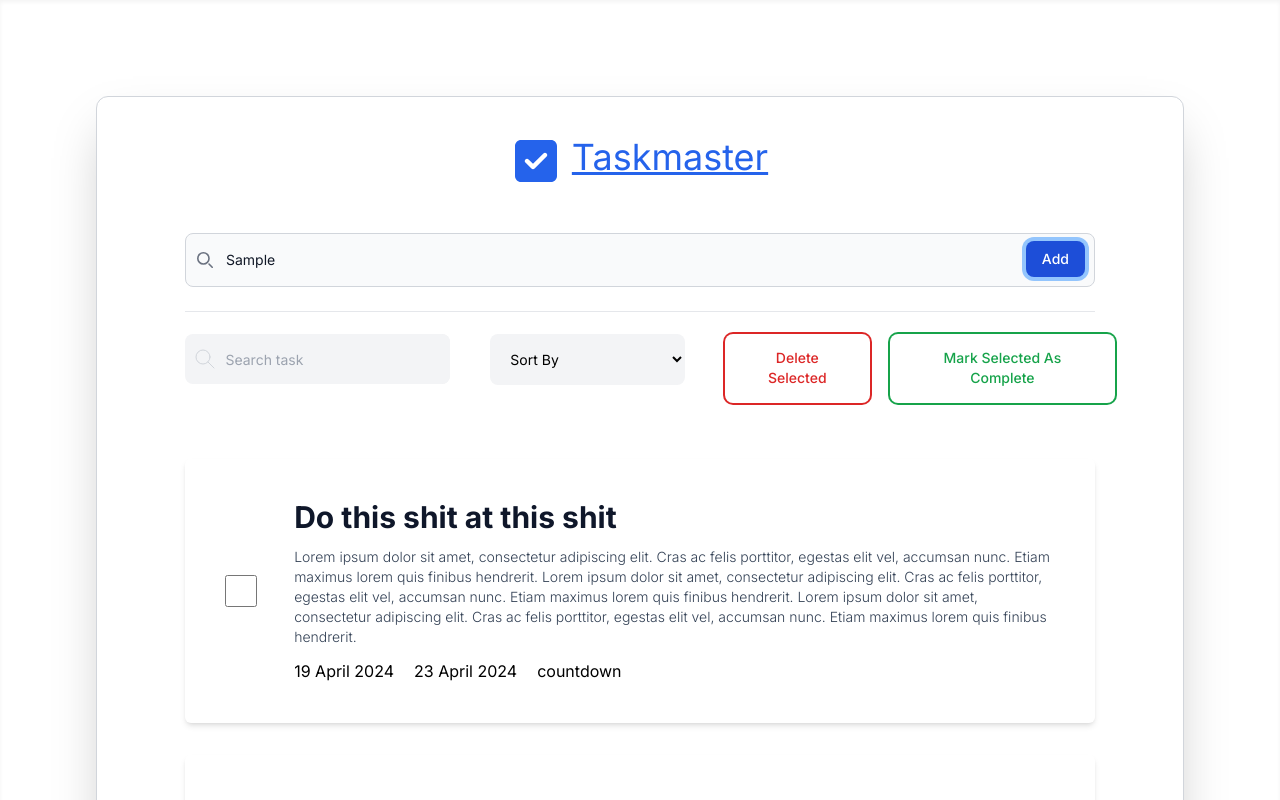
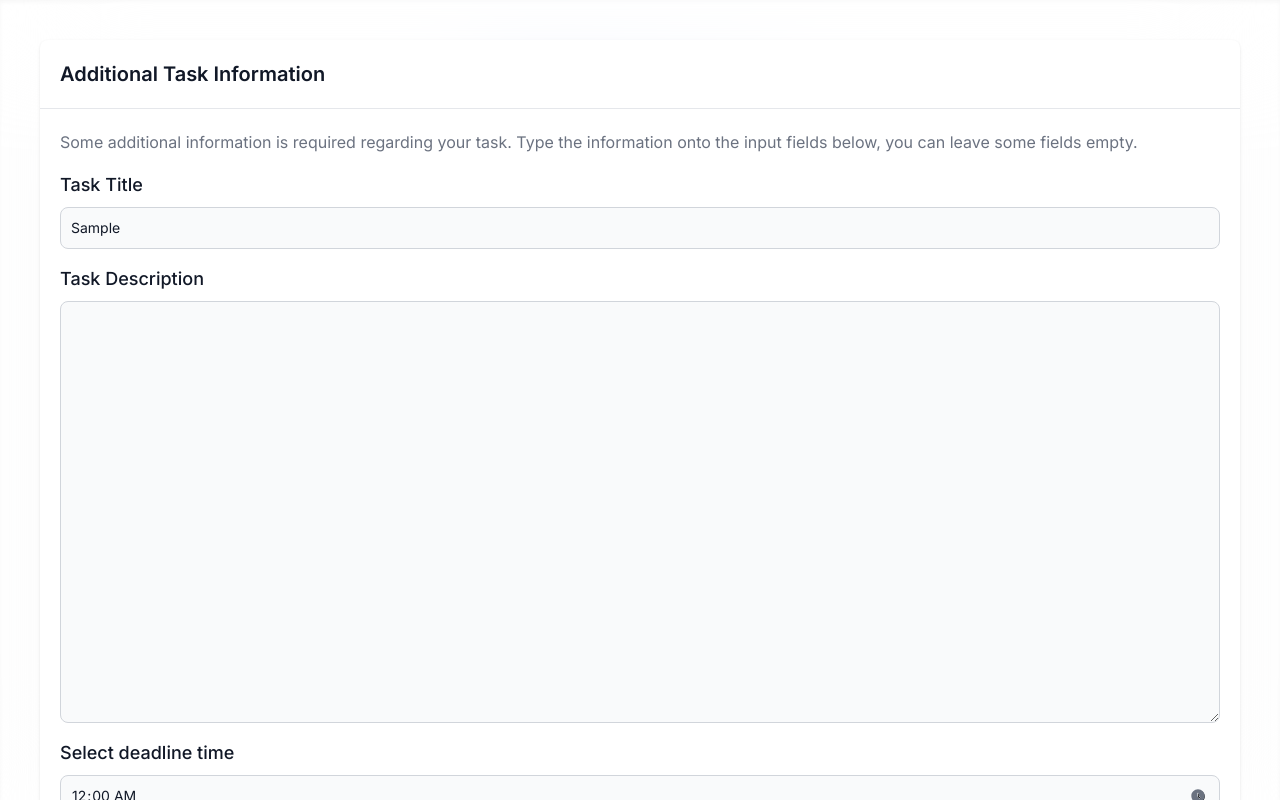
Before and after one commit to titan3755/taskmaster, a Next.js app: page / in a window 1280 px wide. Both pictures are taken after typing "Sample" into the empty fields and a click on the button "Add". Shown: the top 800 px of the page. Built offline with nearby package versions, Linux system fonts and the light colour scheme.

Commit message:
Modal added

```diff
--- a/src/components/main/Main.jsx
+++ b/src/components/main/Main.jsx
@@ -1,29 +1,90 @@
+import { useState } from "react"
 import FormComp from "./main_comps/Form"
 import FunctionBarComp from "./main_comps/FunctionBar"
 import ItemListComp from "./main_comps/ItemList"
 import TitleComp from "./main_comps/Title"
 
 export default function Main() {
+    const [modalState, setModalState] = useState(false)
+    const [taskTitle, setTaskTitle] = useState('')
     return (
         <>
             <div className="w-full min-h-screen bg-white shadow-inner p-24 flex justify-center align-middle flex-col">
                 <div className="bg-white shadow-2xl border-gray-300 border rounded-xl w-full min-h-max p-10">
-                    <MainBox />
+                    <MainBox taskTitle={taskTitle} setTaskTitle={setTaskTitle} modalState={modalState} setModalState={setModalState} />
                 </div>
             </div>
+            {modalState ? <ModalBox taskTitle={taskTitle} setTaskTitle={setTaskTitle} modalState={modalState} setModalState={setModalState} /> : <></>}
         </>
     )
 }
 
-function MainBox() {
+function MainBox(props) {
     return (
         <>
             <div className="flex flex-col gap-12 justify-center px-12">
                 <TitleComp />
-                <FormComp />
+                <FormComp taskTitle={props.taskTitle} setTaskTitle={props.setTaskTitle} modalState={props.modalState} setModalState={props.setModalState} />
                 <FunctionBarComp />
                 <ItemListComp />
             </div>
         </>
     )
 }
+
+function ModalBox(props) {
+    const [taskDesc, setTaskDesc] = useState('')
+    return (
+        <>
+            <form>
+            <div className="fixed top-1/2 left-1/2 -translate-x-1/2 backdrop-blur-3xl overflow-y-scroll -translate-y-1/2 justify-center items-center w-full h-full">
+                <div className="relative p-10 w-full">
+                    <div className="relative bg-white rounded-lg shadow">
+                        <div className="flex items-center justify-between p-4 md:p-5 border-b rounded-t">
+                            <h3 className="text-xl font-semibold text-gray-900">
+                                Additional Task Information
+                            </h3>
+                        </div>
+                        <div className="p-4 md:p-5 space-y-4">
+                            <p className="text-base leading-relaxed text-gray-500">
+                                Some additional information is required regarding your task. Type the information onto the input fields below, you can leave some fields empty.
+                            </p>
+                            <div class="mb-6">
+                                <label htmlFor="default-input" className="block mb-2 text-lg font-medium text-gray-900">Task Title</label>
+                                <input type="text" id="default-input" value={props.taskTitle} onChange={(e) => {props.setTaskTitle(e.target.value)}} className="bg-gray-50 border border-gray-300 text-gray-900 text-sm rounded-lg focus:ring-blue-500 focus:border-blue-500 block w-full p-2.5" required />
+                            </div>
+                            <div class="mb-6">
+                                <label htmlFor="default-input" className="block mb-2 text-lg font-medium text-gray-900">Task Description</label>
+                                <textarea rows={20} id="default-input" value={taskDesc} onChange={(e) => {setTaskDesc(e.target.value)}} className="bg-gray-50 border border-gray-300 text-gray-900 text-sm rounded-lg focus:ring-blue-500 focus:border-blue-500 block w-full p-2.5" required />
+                            </div>
+                            <div className="mb-6">
+                                <label htmlFor="time" className="block mb-2 text-lg font-medium text-gray-900">Select deadline time</label>
+                                <div className="relative">
+                                    <div className="absolute inset-y-0 end-0 top-0 flex items-center pe-3.5 pointer-events-none">
+                                        <svg className="w-4 h-4 text-gray-500" aria-hidden="true" xmlns="http://www.w3.org/2000/svg" fill="currentColor" viewBox="0 0 24 24">
+                                            <path fillRule="evenodd" d="M2 12C2 6.477 6.477 2 12 2s10 4.477 10 10-4.477 10-10 10S2 17.523 2 12Zm11-4a1 1 0 1 0-2 0v4a1 1 0 0 0 .293.707l3 3a1 1 0 0 0 1.414-1.414L13 11.586V8Z" clipRule="evenodd"/>
+                                        </svg>
+                                    </div>
+                                    <input type="time" id="time" className="bg-gray-50 border leading-none border-gray-300 text-gray-900 text-sm rounded-lg focus:ring-blue-500 focus:border-blue-500 block w-full p-2.5" min="09:00" max="18:00" value="00:00" required />
+                                </div>
+                            </div>
+                            <div className="mb-6">
+                                <label htmlFor="date" className="block mb-2 text-lg font-medium text-gray-900">Select deadline date</label>
+                                <div className="relative">
+                                    <input type="date" id="date" className="bg-gray-50 border leading-none border-gray-300 text-gray-900 text-sm rounded-lg focus:ring-blue-500 focus:border-blue-500 block w-full p-2.5" required />
+                                </div>
+                            </div>
+                            <div className="mb-6">
+
+                            </div>
+                        </div>
+                        <div className="flex items-center p-4 md:p-5 border-t border-gray-200 rounded-b">
+                            <button type="button" onClick={() => {props.setModalState(false)}} className="text-white bg-blue-700 hover:bg-blue-800 focus:ring-4 focus:outline-none focus:ring-blue-300 font-medium rounded-lg text-sm px-5 py-2.5 text-center">Add Task</button>
+                        </div>
+                    </div>
+                </div>
+            </div>
+            </form>
+        </>
+    )
+}
--- a/src/components/main/main_comps/Form.jsx
+++ b/src/components/main/main_comps/Form.jsx
@@ -1,4 +1,4 @@
-export default function FormComp() {
+export default function FormComp(props) {
     return (
         <>
             <label htmlFor="default-search" className="mb-2 text-sm font-medium text-gray-900 sr-only">Add Task</label>
@@ -8,8 +8,8 @@ export default function FormComp() {
                         <path stroke="currentColor" strokeLinecap="round" strokeLinejoin="round" strokeWidth="2" d="m19 19-4-4m0-7A7 7 0 1 1 1 8a7 7 0 0 1 14 0Z"/>
                     </svg>
                 </div>
-                <input type="text" id="default-add" className="block w-full p-4 ps-10 text-sm text-gray-900 border border-gray-300 rounded-lg bg-gray-50 focus:ring-blue-500 focus:border-blue-500" placeholder="Add new task ..." required />
-                <button type="submit" className="text-white absolute end-2.5 bottom-2.5 bg-blue-700 hover:bg-blue-800 focus:ring-4 focus:outline-none focus:ring-blue-300 font-medium rounded-lg text-sm px-4 py-2">Add</button>
+                <input type="text" id="default-add" className="block w-full p-4 ps-10 text-sm text-gray-900 border border-gray-300 rounded-lg bg-gray-50 focus:ring-blue-500 focus:border-blue-500" value={props.taskTitle} onChange={(e) => {props.setTaskTitle(e.target.value)}} placeholder="Add new task ..." required />
+                <button type="button" onClick={() => {props.setModalState(true)}} className="text-white absolute end-2.5 bottom-2.5 bg-blue-700 hover:bg-blue-800 focus:ring-4 focus:outline-none focus:ring-blue-300 font-medium rounded-lg text-sm px-4 py-2">Add</button>
             </div>
             <hr className="-mt-6" />
         </>
--- a/src/components/main/main_comps/FunctionBar.jsx
+++ b/src/components/main/main_comps/FunctionBar.jsx
@@ -29,7 +29,7 @@ export default function FunctionBarComp() {
                 </div>
                 </div>
                 <div className="">
-                    <select className="py-4 px-4 pe-20 block w-full bg-gray-100 border-transparent rounded-lg text-sm focus:border-blue-500 focus:ring-blue-500 disabled:opacity-50 disabled:pointer-events-none">
+                    <select id="sort-menu" className="py-4 px-4 pe-20 block w-full bg-gray-100 border-transparent rounded-lg text-sm focus:border-blue-500 focus:ring-blue-500 disabled:opacity-50 disabled:pointer-events-none">
                         <option value="">Sort By</option>
                         <option>Date Added</option>
                         <option>Name</option>
```
